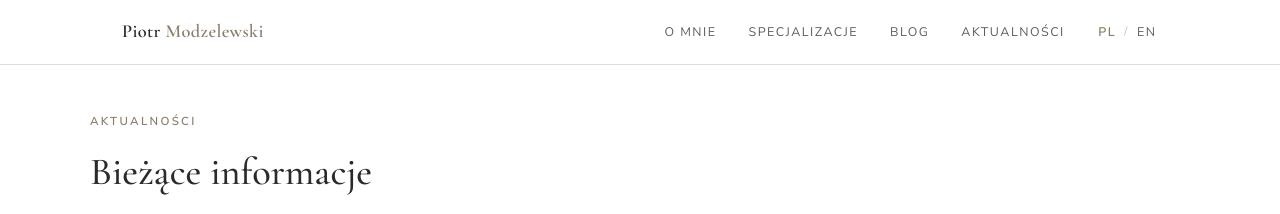
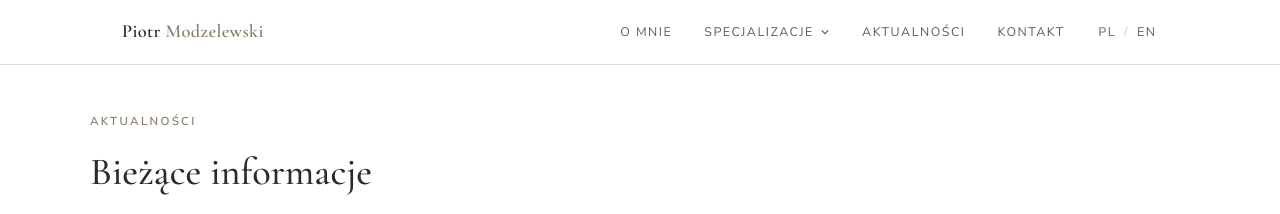
Before and after one commit to pmmodzelewski/adwokatmodzelewski.pl, a Jekyll site: the page built from aktualnosci/index.html, in a window 1280 px wide. Shown: the top 214 px of the page. Built offline with Jekyll 4.4.1, drawn with Linux system fonts in a browser that asks for light colours; Markdown is read by kramdown in place of the engine named in the settings.

Commit message:
feat: dropdown Specjalizacje w nawigacji podstron
- _includes/nav.html: nowa pozycja menu \"Specjalizacje\" jako
  dropdown generowany z _data/tags.yml (PL: 6 obszarow,
  EN: 6 odpowiednikow). Stary link \"Blog\" usuniety —
  scalone z Aktualnosciami.
- main.css: nowe sekcje stylow dla dropdownu (desktop hover +
  mobile inline expansion).
- main.js: handler klika/Escape/click-outside dla dropdownu
  (wymagany na mobile i dla klawiatury).

Live strona glowna (index.html, en/index.html) jeszcze nie ma
tej zmiany — uzywaja swojej kopii nawigacji bez Liquid. Dropdown
pojawi sie tam dopiero po launchu redesignu (commit zamiany
index2.html -> index.html).

```diff
--- a/_includes/nav.html
+++ b/_includes/nav.html
@@ -16,15 +27,37 @@
     <ul class="nav-links">
       {% if lang == 'en' %}
         <li><a href="/en/#about">About</a></li>
-        <li><a href="/en/#practice-areas">Practice areas</a></li>
-        <li><a href="/en/blog/">Blog</a></li>
-        <li><a href="/en/aktualnosci/">News</a></li>
       {% else %}
         <li><a href="/#o-mnie">O mnie</a></li>
-        <li><a href="/#specjalizacje">Specjalizacje</a></li>
-        <li><a href="/blog/">Blog</a></li>
-        <li><a href="/aktualnosci/">Aktualności</a></li>
       {% endif %}
+
+      <!-- ----- Dropdown: Specjalizacje ----- -->
+      <li class="has-dropdown {% if is_spec %}active{% endif %}">
+        <button class="dropdown-toggle" aria-expanded="false" aria-haspopup="true">
+          {% if lang == 'en' %}Practice areas{% else %}Specjalizacje{% endif %}
+          <svg class="caret" viewBox="0 0 12 12" aria-hidden="true"><path d="M2 4l4 4 4-4" fill="none" stroke="currentColor" stroke-width="1.5"/></svg>
+        </button>
+        <ul class="dropdown-menu">
+          {% for tag in site.data.tags %}
+            {%- assign pl_slug = tag[0] -%}
+            {%- assign meta = tag[1] -%}
+            {% if lang == 'en' %}
+              <li><a href="/en/specjalizacje/{{ meta.en_slug }}/">{{ meta.en_label }}</a></li>
+            {% else %}
+              <li><a href="/specjalizacje/{{ pl_slug }}/">{{ meta.pl_label }}</a></li>
+            {% endif %}
+          {% endfor %}
+        </ul>
+      </li>
+
+      <li><a href="{% if lang == 'en' %}/en/aktualnosci/{% else %}/aktualnosci/{% endif %}">{% if lang == 'en' %}News{% else %}Aktualności{% endif %}</a></li>
+
+      {% if lang == 'en' %}
+        <li><a href="/en/#contact">Contact</a></li>
+      {% else %}
+        <li><a href="/#kontakt">Kontakt</a></li>
+      {% endif %}
+
       <li>
         <span class="lang-switch">
           {% if lang == 'en' %}
--- a/assets/css/main.css
+++ b/assets/css/main.css
@@ -93,6 +93,80 @@
   font-weight: 600;
 }
 .lang-switch .sep { color: var(--mid-gray); }
+
+
+/* ---------------------------------------------------------------------
+   ----- Sekcja: Dropdown w nawigacji (Specjalizacje) -----
+   --------------------------------------------------------------------- */
+.nav-links .has-dropdown {
+  position: relative;
+}
+.dropdown-toggle {
+  background: none;
+  border: none;
+  cursor: pointer;
+  font: inherit;
+  font-size: 0.78rem;
+  font-weight: 400;
+  letter-spacing: 0.12em;
+  text-transform: uppercase;
+  color: var(--text-light);
+  display: inline-flex;
+  align-items: center;
+  gap: 0.4rem;
+  padding: 0;
+  transition: color 0.25s;
+}
+.dropdown-toggle:hover,
+.has-dropdown.active .dropdown-toggle {
+  color: var(--text);
+}
+.dropdown-toggle .caret {
+  width: 10px;
+  height: 10px;
+  transition: transform 0.25s;
+}
+.has-dropdown:hover .dropdown-toggle .caret,
+.has-dropdown.open .dropdown-toggle .caret {
+  transform: rotate(180deg);
+}
+.dropdown-menu {
+  display: none;
+  position: absolute;
+  top: 100%;
+  left: 50%;
+  transform: translateX(-50%);
+  margin-top: 1rem;
+  min-width: 220px;
+  background: var(--white);
+  border: 1px solid var(--rule);
+  box-shadow: 0 6px 24px rgba(0,0,0,0.06);
+  list-style: none;
+  padding: 0.4rem 0;
+  z-index: 110;
+}
+.has-dropdown:hover > .dropdown-menu,
+.has-dropdown.open > .dropdown-menu {
+  display: block;
+}
+.dropdown-menu li {
+  list-style: none;
+}
+.dropdown-menu a {
+  display: block;
+  padding: 0.7rem 1.4rem;
+  font-size: 0.82rem;
+  letter-spacing: 0.04em;
+  text-transform: none;
+  color: var(--text);
+  text-decoration: none;
+  white-space: nowrap;
+  transition: background 0.2s, color 0.2s;
+}
+.dropdown-menu a:hover {
+  background: var(--off-white);
+  color: var(--accent);
+}
 
 
 /* ---------------------------------------------------------------------
@@ -369,4 +443,33 @@
   .practice-list { grid-template-columns: 1fr; }
   .about-highlights { grid-template-columns: 1fr 1fr; }
   section { padding: 3.5rem 1.5rem; }
+
+  /* Dropdown mobilny: rozwija sie w linii, nie absolutnie */
+  .nav-links .has-dropdown { width: 100%; }
+  .dropdown-toggle {
+    width: 100%;
+    justify-content: space-between;
+    padding: 0.7rem 2rem;
+    text-align: left;
+  }
+  .dropdown-menu {
+    display: none;
+    position: static;
+    transform: none;
+    margin-top: 0;
+    box-shadow: none;
+    border: none;
+    border-top: 1px solid var(--rule);
+    background: var(--off-white);
+    width: 100%;
+    padding: 0.4rem 0;
+  }
+  .has-dropdown.open > .dropdown-menu { display: block; }
+  /* na mobile rezygnujemy z otwierania na hover — tylko klik */
+  .has-dropdown:hover > .dropdown-menu { display: none; }
+  .has-dropdown.open > .dropdown-menu { display: block; }
+  .dropdown-menu a {
+    padding: 0.7rem 3rem;
+    font-size: 0.85rem;
+  }
 }
--- a/assets/js/main.js
+++ b/assets/js/main.js
@@ -5,6 +5,7 @@
    - cień pod nawigacją po przewinięciu
    - animacja pojawiania sekcji ('.reveal')
    - zamykanie menu mobilnego po kliknięciu w link
+   - dropdown Specjalizacje (klik / klawiatura / klik poza)
    ===================================================================== */
 
 // ----- Sekcja: Cień pod nawigacją po scrollu -----
@@ -26,3 +27,28 @@
     if (links) links.classList.remove('open');
   });
 });
+
+// ----- Sekcja: Dropdown Specjalizacje -----
+// Dziala dla mobilki (gdzie hover-CSS nie wystarcza), dla klawiatury
+// (Enter, Escape) oraz dla zamykania klikiem poza menu.
+document.querySelectorAll('.dropdown-toggle').forEach(btn => {
+  const li = btn.parentElement;
+  btn.addEventListener('click', (e) => {
+    e.preventDefault();
+    const open = li.classList.toggle('open');
+    btn.setAttribute('aria-expanded', open ? 'true' : 'false');
+  });
+  document.addEventListener('click', (e) => {
+    if (!li.contains(e.target)) {
+      li.classList.remove('open');
+      btn.setAttribute('aria-expanded', 'false');
+    }
+  });
+  btn.addEventListener('keydown', (e) => {
+    if (e.key === 'Escape') {
+      li.classList.remove('open');
+      btn.setAttribute('aria-expanded', 'false');
+      btn.focus();
+    }
+  });
+});
```
Also changed, not shown: other parts of _includes/nav.html (+15 -4 lines).
